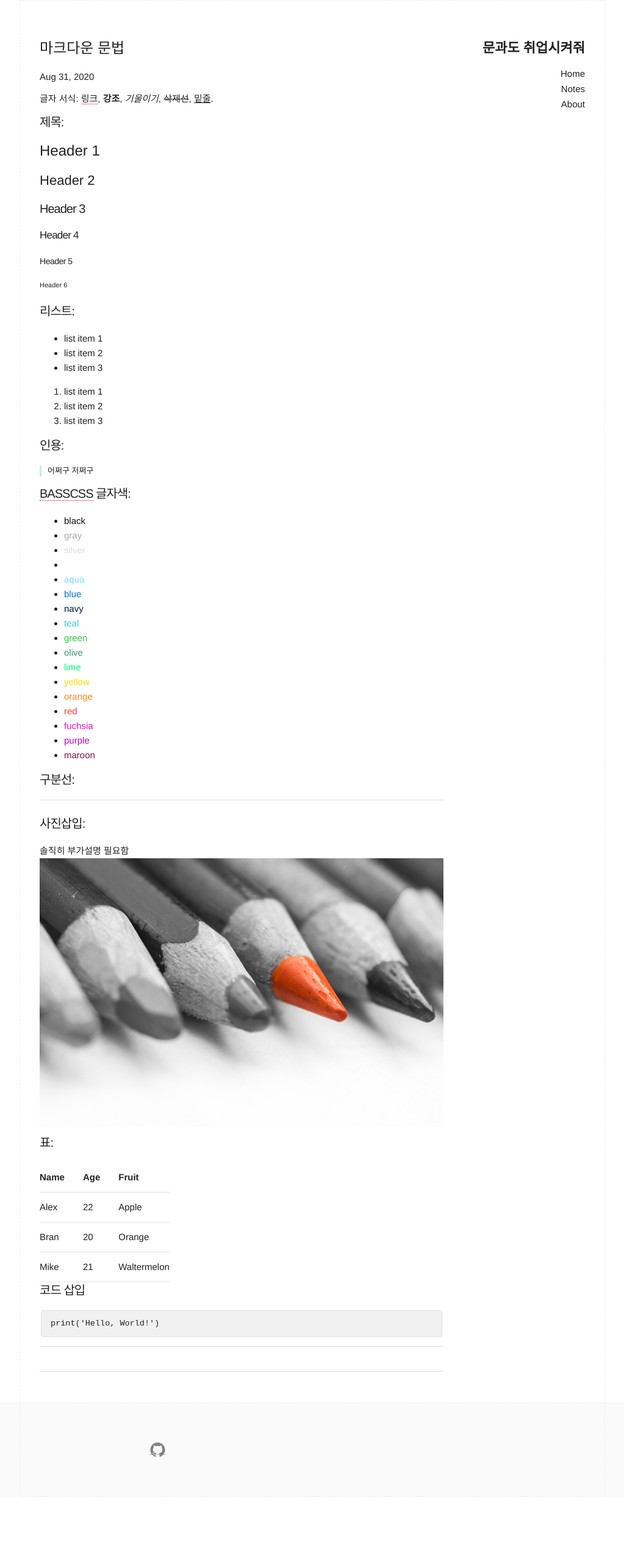
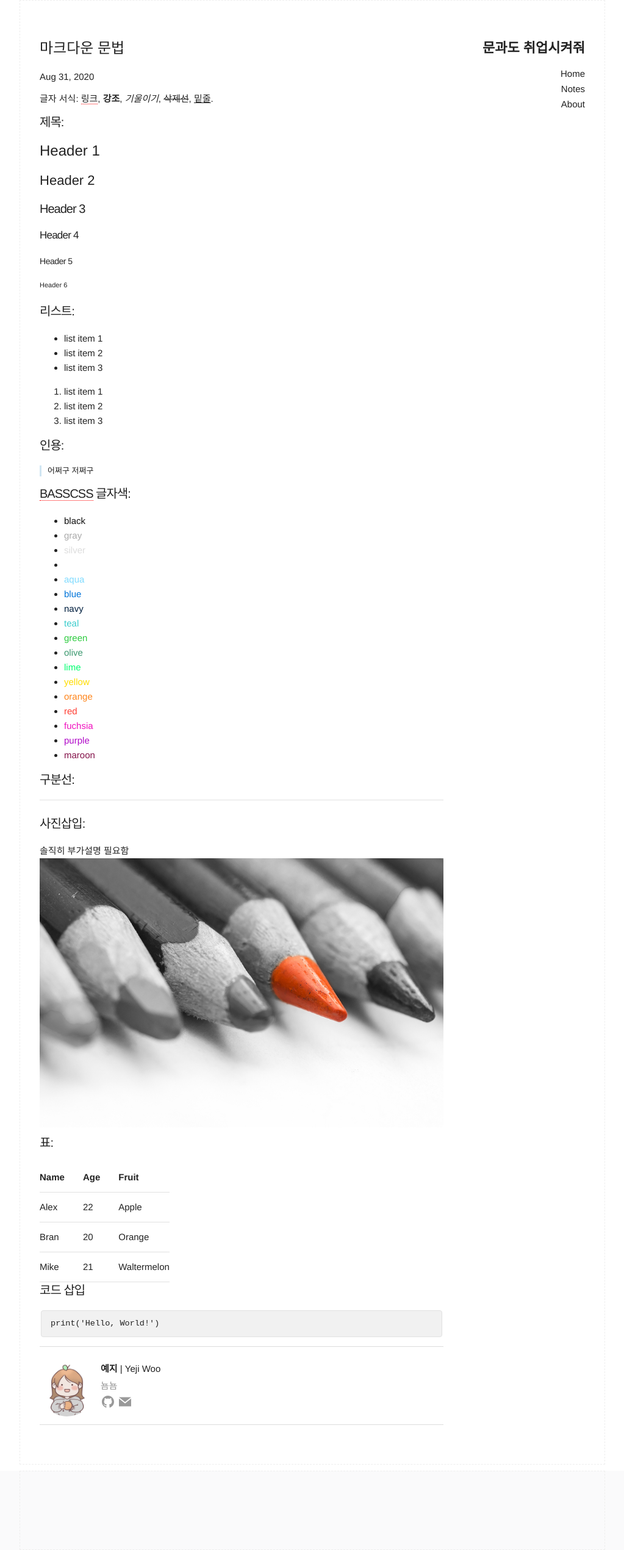
Before and after one commit to cuza22/cuza22.github.io, a Jekyll site: the page built from _posts/2020-08-31-markdown.md, in a window 1280 px wide. Shown: the whole page at 61% size, without its empty margins (128-1151 px from the left). Built offline with Jekyll 4.4.1, drawn with Linux system fonts in a browser that asks for light colours; comment, search, counter and statistics services are not loaded; before the commit the page ends 2454 px from its top, so only the background shows below that.

Commit message:
author modification

```diff
--- a/_includes/author.html
+++ b/_includes/author.html
@@ -1,9 +1,13 @@
 <section class="author">
-  <div class="authorimage box" style="background: url({{site.baseurl}}/assets/img/profile_orange.jpg)"></div>
-  <div class="authorinfo box">
-    <p>Author | Yeji Woo</p>
-    <p class="bio">
-    뇸뇸
-    </p>
+  <div class="authorinfo">
+    <div class="authorimage box">
+      <a href="https://github.com/cuza22">
+        <img src="{{site.baseurl}}/assets/img/profile_orange.jpg" alt="profile">
+      </a>
+    </div>
+    <div class="authorinfo box">
+      <div class="name"><a href="https://github.com/cuza22"><b>예지</b> | Yeji Woo</a></div>
+      <div class="bio">뇸뇸</div>
+    </div>
   </div>
 </section>
--- /dev/null
+++ b/_includes/connection.html
@@ -0,0 +1,10 @@
+<section class="connection">
+    <div class="authorcontacts">
+        <a href="https://github.com/cuza22" target="_blank" rel="noopener noreferrer" data-testid="github">
+          <svg xmlns="http://www.w3.org/2000/svg" width="24" height="20" viewBox="0 0 24 24"><path d="M12 0c-6.626 0-12 5.373-12 12 0 5.302 3.438 9.8 8.207 11.387.599.111.793-.261.793-.577v-2.234c-3.338.726-4.033-1.416-4.033-1.416-.546-1.387-1.333-1.756-1.333-1.756-1.089-.745.083-.729.083-.729 1.205.084 1.839 1.237 1.839 1.237 1.07 1.834 2.807 1.304 3.492.997.107-.775.418-1.305.762-1.604-2.665-.305-5.467-1.334-5.467-5.931 0-1.311.469-2.381 1.236-3.221-.124-.303-.535-1.524.117-3.176 0 0 1.008-.322 3.301 1.23.957-.266 1.983-.399 3.003-.404 1.02.005 2.047.138 3.006.404 2.291-1.552 3.297-1.23 3.297-1.23.653 1.653.242 2.874.118 3.176.77.84 1.235 1.911 1.235 3.221 0 4.609-2.807 5.624-5.479 5.921.43.372.823 1.102.823 2.222v3.293c0 .319.192.694.801.576 4.765-1.589 8.199-6.086 8.199-11.386 0-6.627-5.373-12-12-12z"/></svg>
+        </a>
+        <a href="mailto:yejijenny@naver.com" title="yejijenny@naver.com">
+          <svg xmlns="http://www.w3.org/2000/svg" width="24" height="20" viewBox="0 0 24 24"><path d="M12 12.713l-11.985-9.713h23.97l-11.985 9.713zm0 2.574l-12-9.725v15.438h24v-15.438l-12 9.725z"/></svg>
+        </a>
+    </div>
+</section>
--- a/_includes/footer.html
+++ b/_includes/footer.html
@@ -3,12 +3,6 @@
     <div class="footer left column one-half">
     <div class="footer right column one-half">
       <section class="small-font">
-        {% if site.github_username %}
-        {% include icon-github.html username=site.github_username %}
-        {% endif %}
-        <!-- {% if site.twitter_username %}
-        {% include icon-twitter.html username=site.twitter_username %}
-        {% endif %} -->
       </section>
     </div>
   </div>
--- a/_layouts/post.html
+++ b/_layouts/post.html
@@ -23,7 +23,9 @@
 
   <!-- <hr/> -->
 
-  <!-- {% include author.html %} -->
+  {% include author.html %}
+
+  {% include connection.html %}
 
   {% include comments.html %}
 
--- a/_sass/_base.scss
+++ b/_sass/_base.scss
@@ -185,7 +185,12 @@
   text-decoration: underline;
 }
 
-
+svg {
+  fill:#999;
+}
+svg:hover {
+  fill:#000;
+}
 
 // TODO
 
--- a/_sass/_layout.scss
+++ b/_sass/_layout.scss
@@ -277,7 +277,8 @@
   display:inline-block;
   width: 90px;
   height: 90px;
-  border-radius: 5%;
+  border-radius: 70%;
+  overflow: hidden;
   -webkit-background-size: cover !important;
   background-size: cover !important;
   background-position: center center !important;
@@ -285,12 +286,20 @@
 }
 
 .authorinfo {
+  .name {
+    text-align: left;
+    margin-top: 4px;
+  }
   .bio {
     color:#999;
+    text-align: left;
+    margin-top: 4px;
   }
 }
 
-
+.connection {
+  margin-top: 4px;
+}
 
 /* footer */
 
```
Also changed, not shown: index.html (+5 -5 lines).
